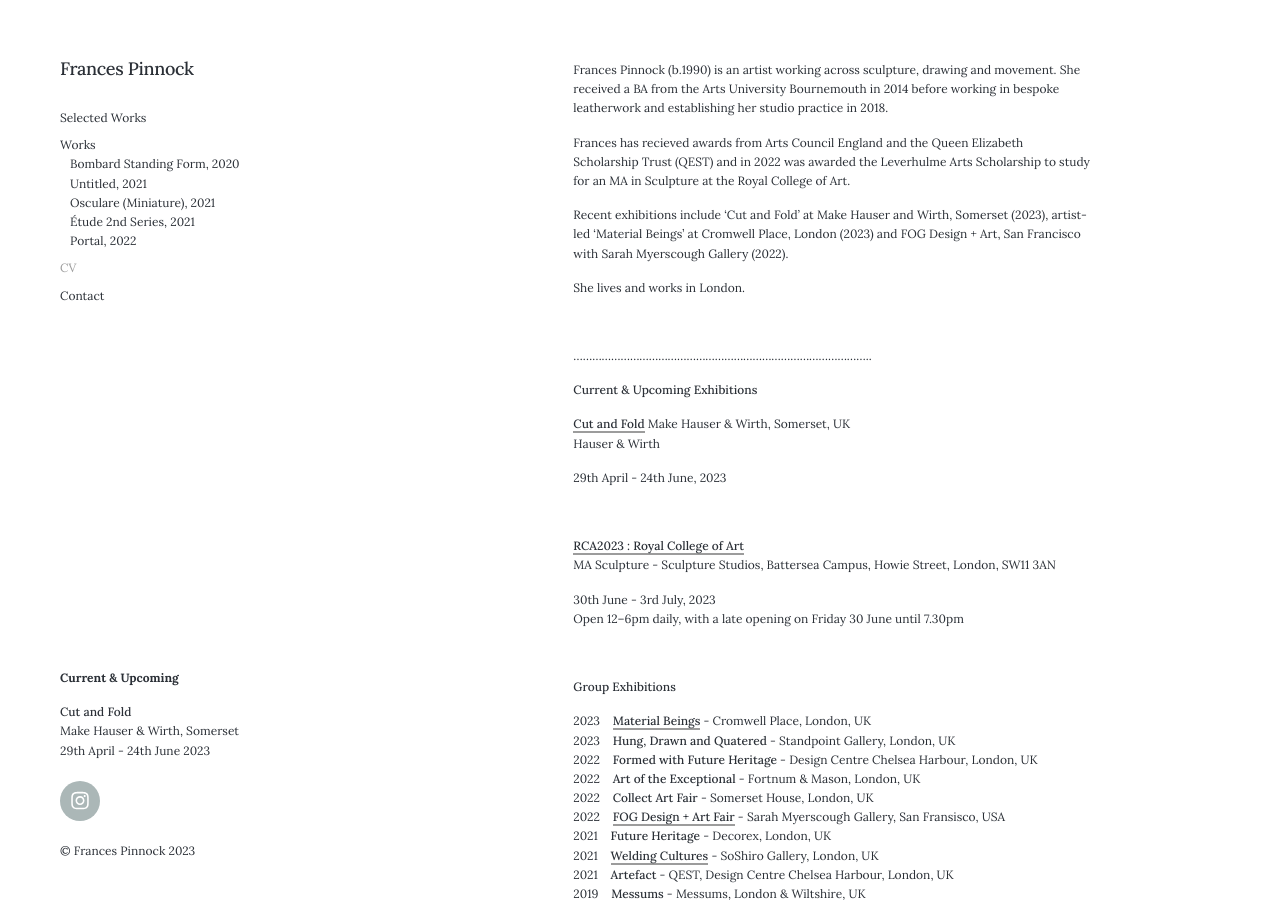
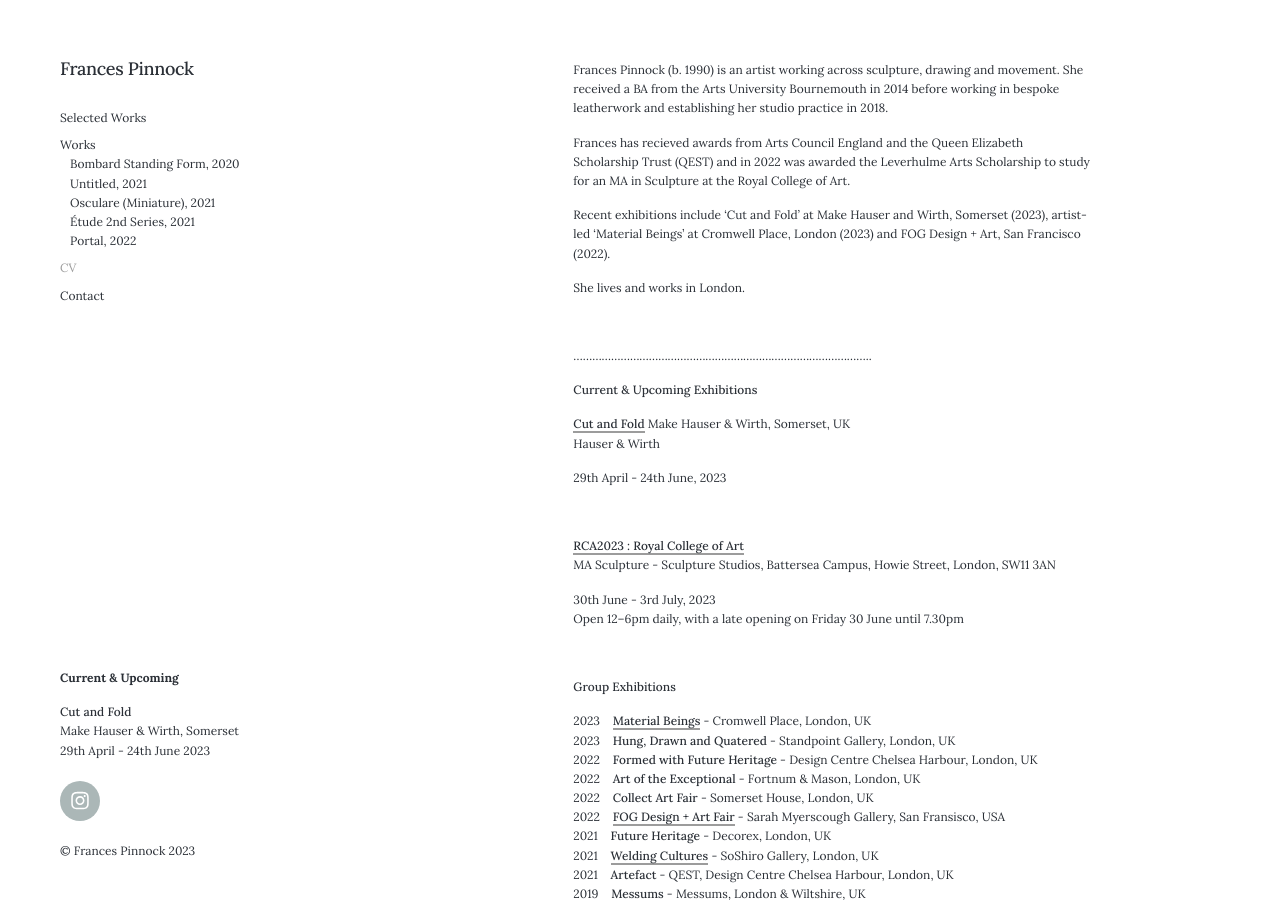
Before and after one commit to francespinnock/francespinnock.github.io, a Jekyll site: the page built from _pages/cv.md, in a window 1280 px wide and 900 px high. Built offline with Jekyll 4.4.1, drawn with Linux system fonts in a browser that asks for light colours; nearby versions of some CDN libraries.

Commit message:
Update cv.md

```diff
--- a/_pages/cv.md
+++ b/_pages/cv.md
@@ -6,11 +6,11 @@ description: About Frances Pinnock
 
 
 
-Frances Pinnock (b.1990) is an artist working across sculpture, drawing and movement. She received a BA from the Arts University Bournemouth in 2014 before working in bespoke leatherwork and establishing her studio practice in 2018.
+Frances Pinnock (b. 1990) is an artist working across sculpture, drawing and movement. She received a BA from the Arts University Bournemouth in 2014 before working in bespoke leatherwork and establishing her studio practice in 2018.
 
 Frances has recieved awards from Arts Council England and the Queen Elizabeth Scholarship Trust (QEST) and in 2022 was awarded the Leverhulme Arts Scholarship to study for an MA in Sculpture at the Royal College of Art.
 
-Recent exhibitions include ‘Cut and Fold’ at Make Hauser and Wirth, Somerset (2023), artist-led ‘Material Beings’ at Cromwell Place, London (2023) and FOG Design + Art, San Francisco with Sarah Myerscough Gallery (2022).
+Recent exhibitions include ‘Cut and Fold’ at Make Hauser and Wirth, Somerset (2023), artist-led ‘Material Beings’ at Cromwell Place, London (2023) and FOG Design + Art, San Francisco (2022).
 
 She lives and works in London.
 
```
